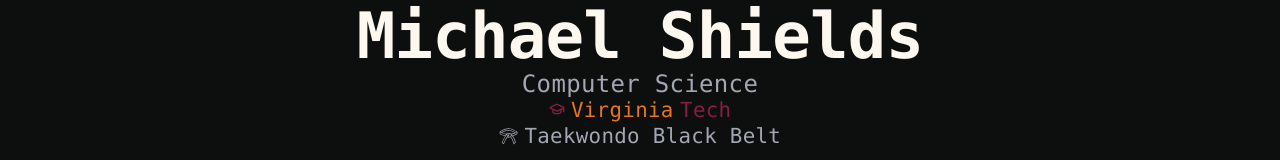
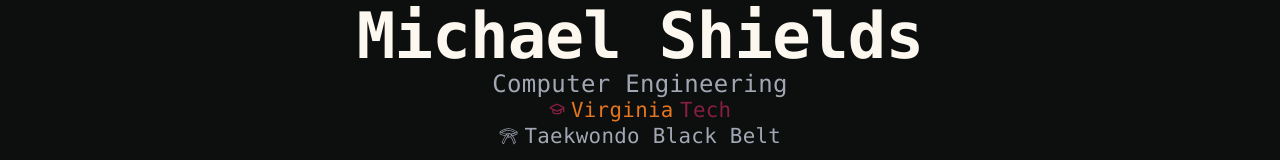
Before and after one commit to MichaelOShields/Website, a Next.js app: page / in a window 1280 px wide. Shown: the part 157-317 px from the top of the page. Built offline with nearby package versions, Linux system fonts and the light colour scheme.

Commit message:
Changing major

```diff
--- a/app/page.tsx
+++ b/app/page.tsx
@@ -191,7 +191,7 @@
         <Fade delay={.2}>
           <h1 className="title">Michael Shields</h1>
         </Fade>
-        <Fade delay={.5}><div className="subtitle">Computer Science</div></Fade>
+        <Fade delay={.5}><div className="subtitle">Computer Engineering</div></Fade>
         <Fade delay={.7}><div className="location">
           <span className="maroon">{GRADUATION_CAP_ICON}</span> <span className="orange">Virginia</span> <span className="maroon">Tech</span>
         </div></Fade>
```
